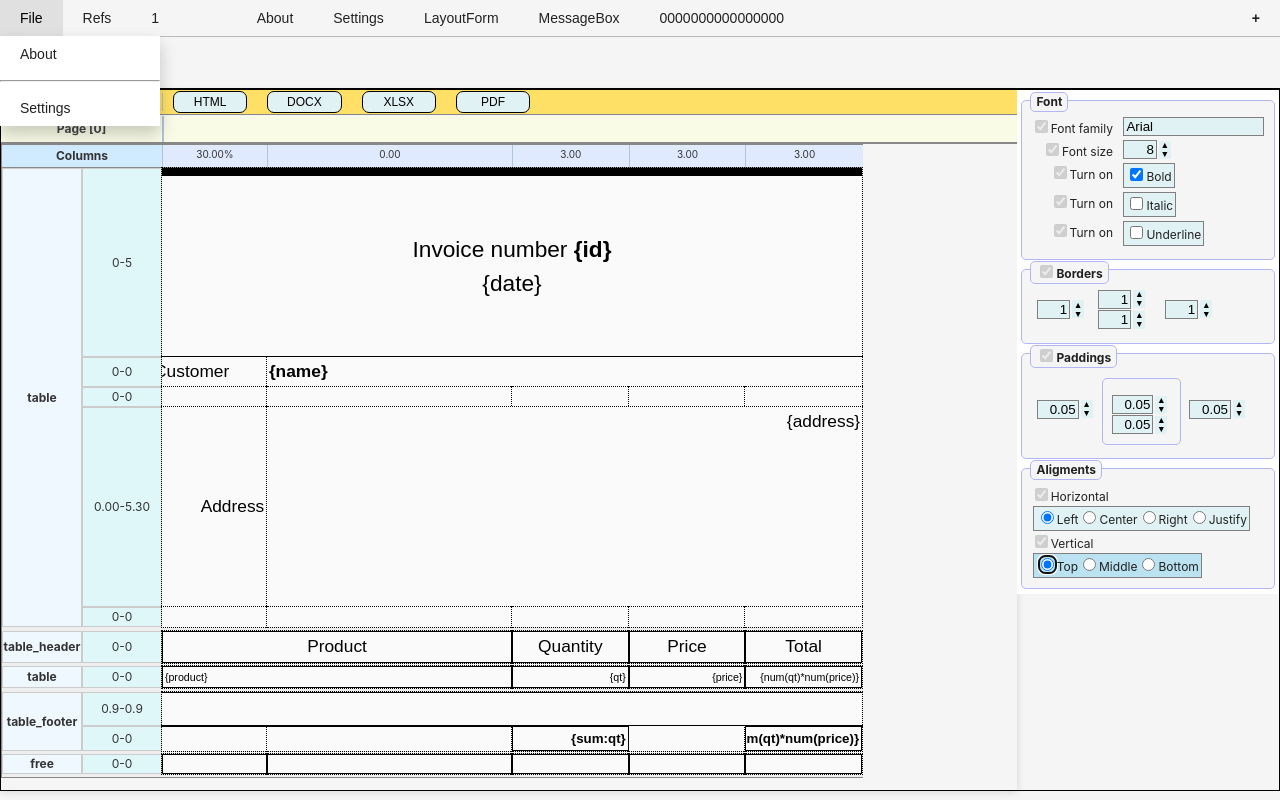
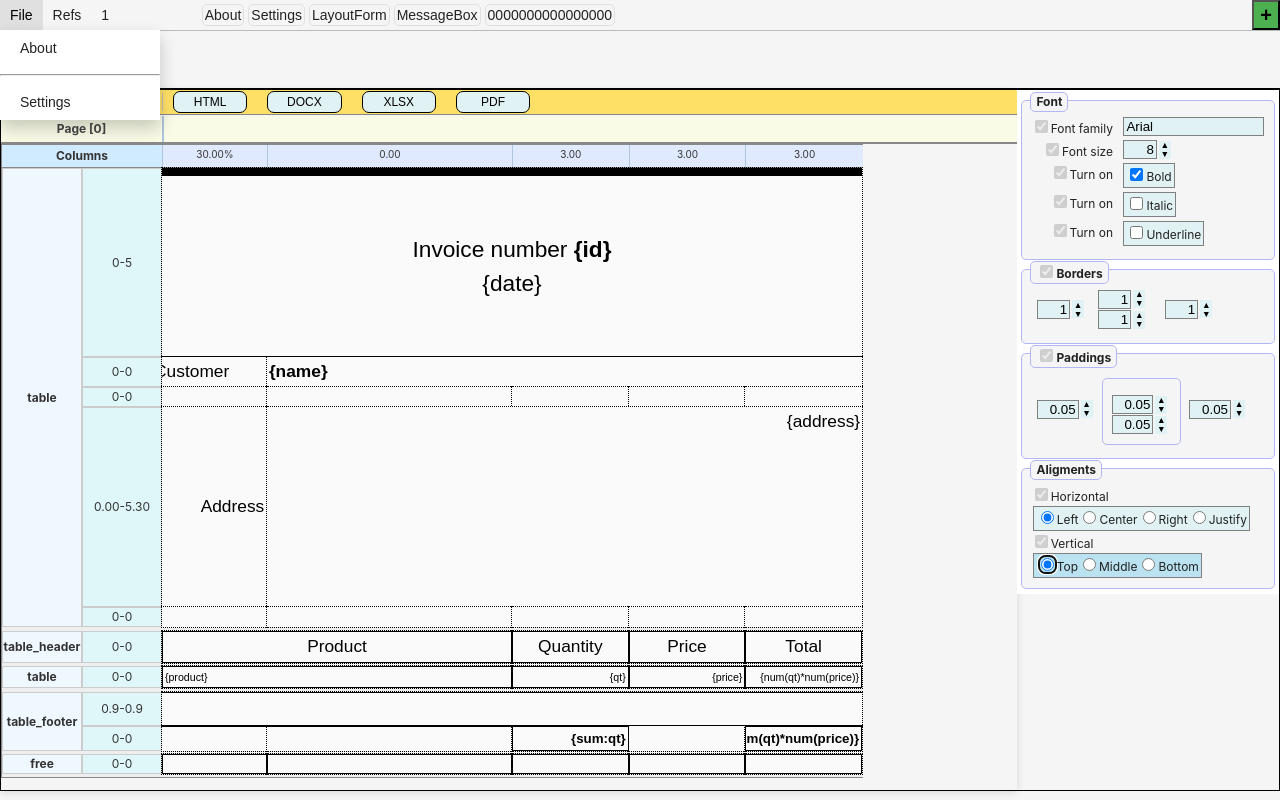
Before and after one commit to AndreiPuchko/q2web, a React (Vite) app: page / in a window 1280 px wide. Built offline with nearby package versions, Linux system fonts and the light colour scheme.

Commit message:
mainmenu css

```diff
--- a/src/components/MainMenu.css
+++ b/src/components/MainMenu.css
@@ -18,7 +18,7 @@
 }
 
 hr {
-    color:lightgray;
+    color: lightgray;
 }
 
 .theme-light {
@@ -72,9 +72,9 @@ hr {
     font-family: Arial, sans-serif;
 }
 
-.MainMenuBar button {
+.menuItems button {
     margin: 0;
-    padding: 10px 20px;
+    padding: 7px 10px;
     border: none;
     color: var(--menu-btn-color);
     cursor: pointer;
@@ -168,7 +168,7 @@ hr {
     z-index: 9999;
 }
 
-.submenu:hover > .submenu-content {
+.submenu:hover>.submenu-content {
     display: block;
 }
 
@@ -188,15 +188,18 @@ hr {
 }
 
 .toolButton {
-    background-color: var(--tool-btn-bg);
+    background-color: var(--menu-btn-bg);
     color: var(--tool-btn-color);
-    padding: 20px;
+    padding: 2px;
     font-size: 14px;
-    border: 2px solid var(--tool-btn-bg);
-    margin-left: 5px;
+    border: 1px solid var(--tool-btn-bg);
+    border-radius: 5px;
+    margin: 2px;
 }
+
 .toolButton:hover {
-    background-color: var(--tool-btn-hover-bg);
+    background-color: var(--menu-submenu-hover-bg);
+    /* background-color: red; */
 }
 
 .spacer1 {
@@ -207,11 +210,13 @@ hr {
     flex-grow: 9;
 }
 
-.dropbtn:hover, .submenubtn:hover, .toolButton:hover {
+.dropbtn:hover,
+.submenubtn:hover {
     background-color: var(--menu-dropdown-hover-bg);
     color: var(--menu-dropdown-hover-color);
 }
 
-.dropdown:hover .dropdown-content, .submenu:hover .submenu-content {
+.dropdown:hover .dropdown-content,
+.submenu:hover .submenu-content {
     display: block;
 }
```
Lines whose indentation alone changed are shown as unchanged.
